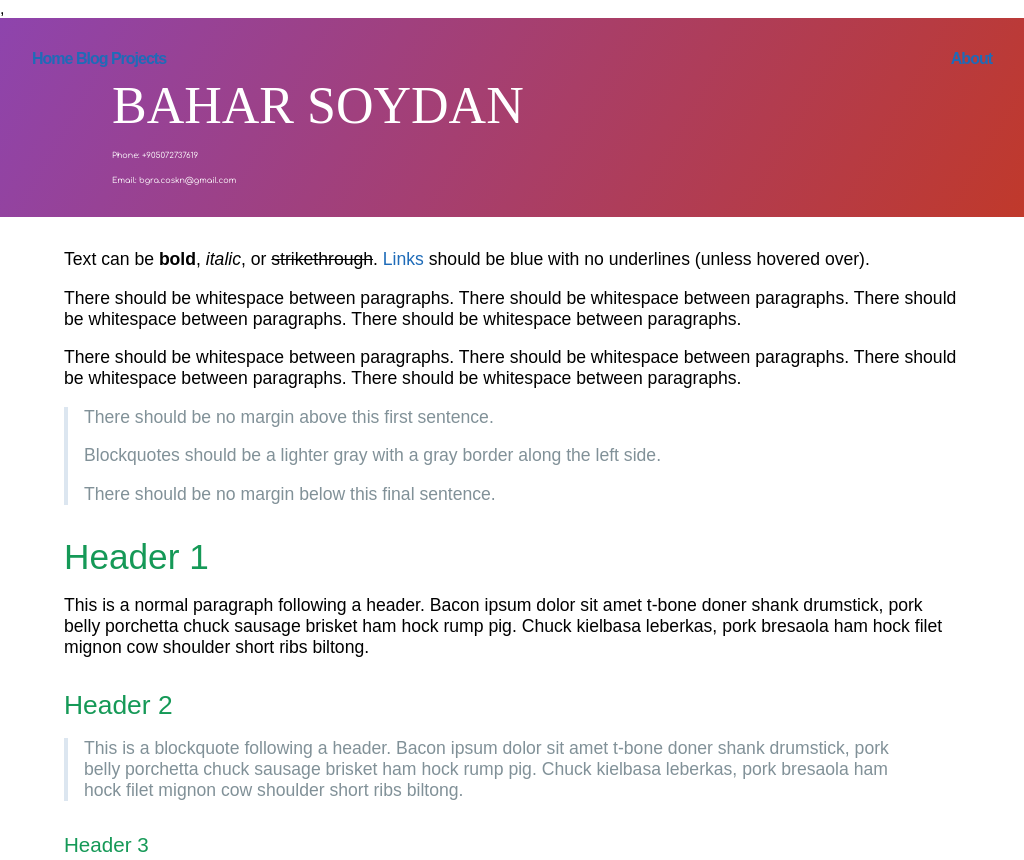
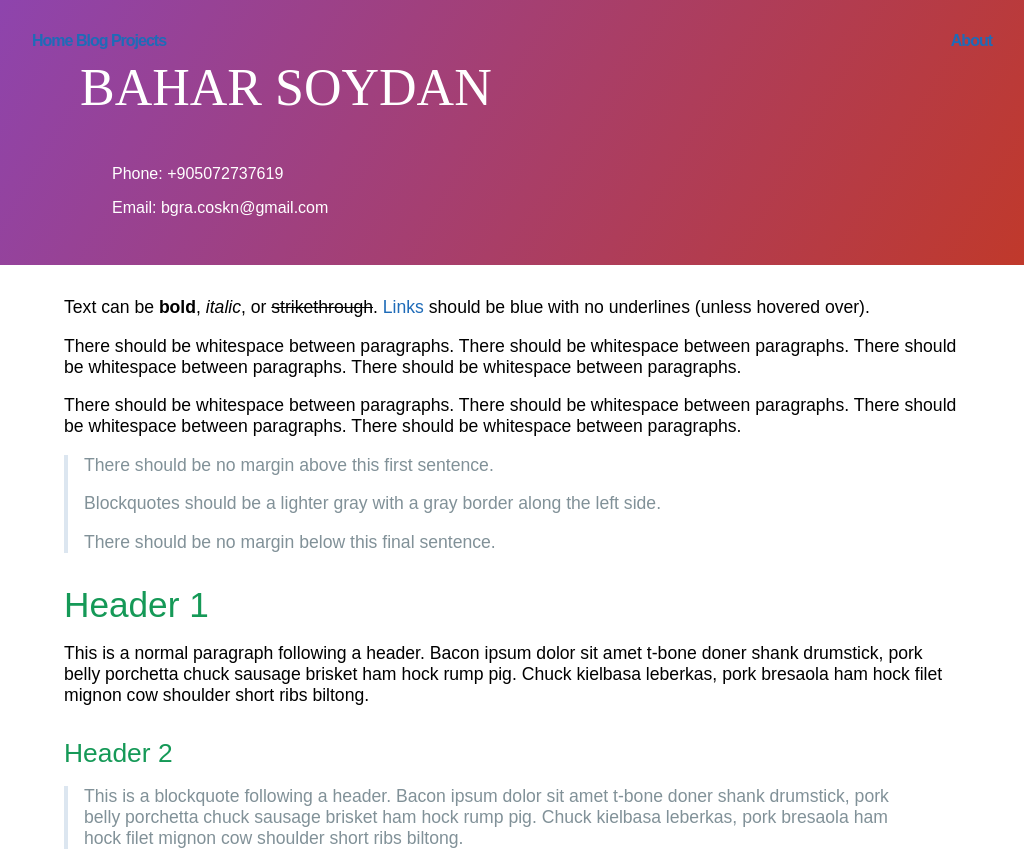
Before and after one commit to BaharSoydan/baharsoydan.github.io, a plain HTML site: page index.html in a window 1024 px wide. Shown: the top 860 px of the page. Drawn offline with Linux system fonts and the light colour scheme; a web font is replaced by a local one.

Commit message:
Working on page header. Waiting for photograph

```diff
--- a/css/cayman.css
+++ b/css/cayman.css
@@ -23,17 +23,42 @@
     font-family: 'Megrim';
     margin-right: 0.5rem;}
     @media screen and (min-width: 64em) {
-      .per-details{ font-size: 1rem;}
+      .per-details{
+        font-size: 1rem;
+        padding-bottom: 1rem;
+        padding-left: 5rem;
+      }
       .per-name {
-        font-size: 5.25rem; } }
+        font-size: 5.25rem;
+        padding-bottom: 5rem;
+        padding-left: 5rem;
+      }
+    }
     @media screen and (min-width: 42em) and (max-width: 64em) {
-      .per-details{ font-size: 0.5rem;}
+      .per-details{
+        font-size: 1rem;
+        padding-bottom: 1rem;
+        padding-left: 5rem;
+      }
       .per-name {
-        font-size: 3.25rem; } }
+        font-size: 3.25rem;
+        padding-bottom: 3rem;
+        padding-left: 3rem;
+      }
+    }
     @media screen and (max-width: 42em) {
-      .per-details{ font-size: 0.2rem;}
+      .per-details{
+        font-size: 1rem;
+        padding-bottom: 1rem;
+        padding-left: 5rem;
+      }
       .per-name {
-        font-size: 2.75rem; } }
+        font-size: 2.75rem;
+        padding-bottom: 3rem;
+        padding-left: 3rem;
+      }
+    }
+  }
 
 .per-details{
   text-align: left;
```
Also changed, not shown: index.html (+1 -2 lines).
